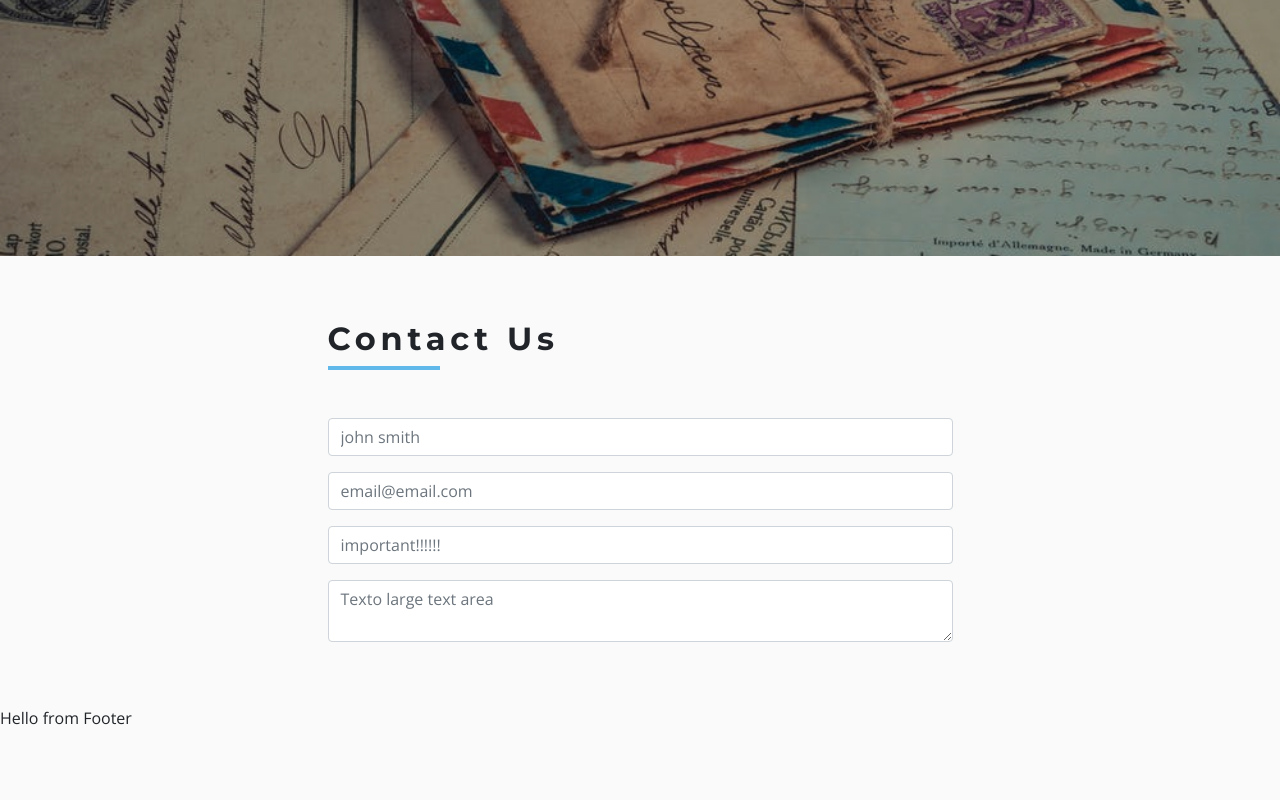
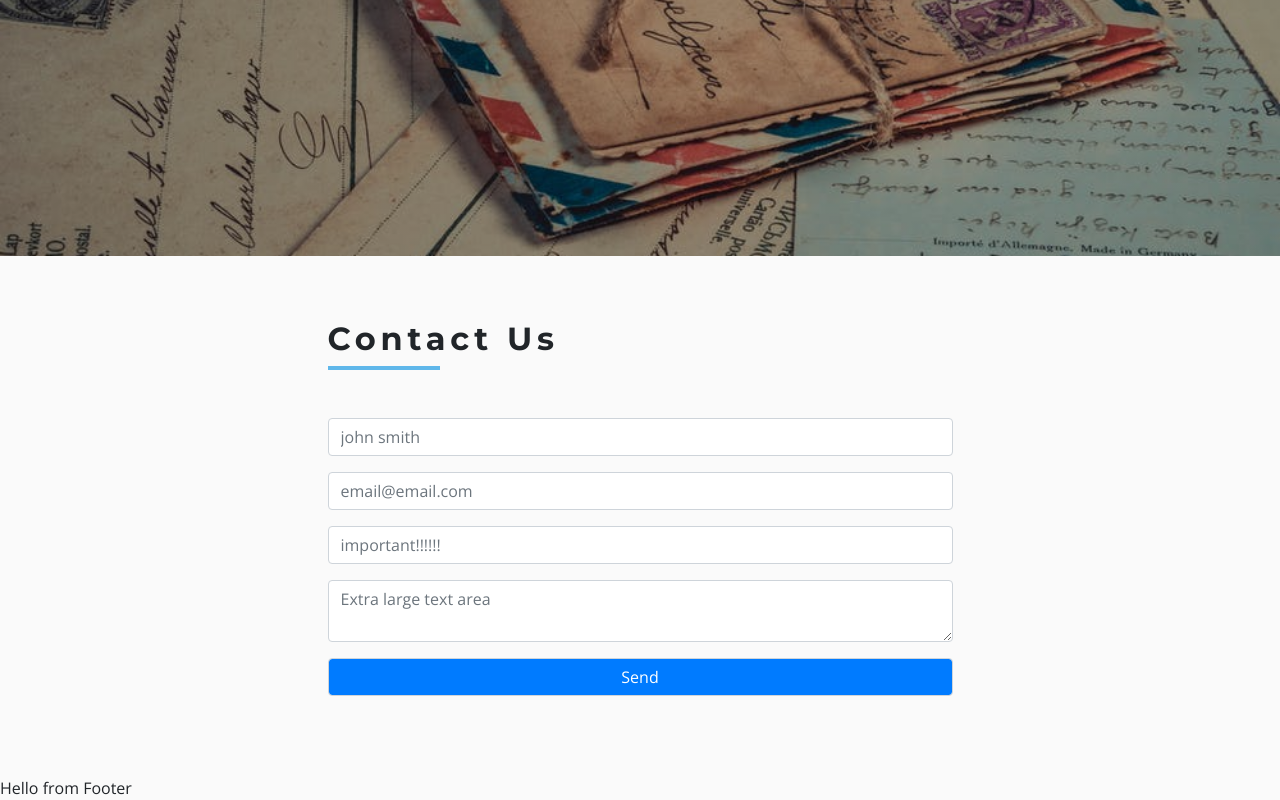
Before and after one commit to ajochope/tech-store, a React (Create React App) app: page /contact in a window 1280 px wide. Shown: the part 285-1085 px from the top of the page. Before the commit the page ends 1015 px from the top, so only its background shows below. Built offline with nearby package versions, Linux system fonts and the light colour scheme.

Commit message:
new_mods_20:40:27

```diff
--- a/src/components/ContactPage/Contact.js
+++ b/src/components/ContactPage/Contact.js
@@ -8,7 +8,9 @@
             <div className="row">
                 <div className="col-10 mx-auto col-md-6 my-3">
                     <Title title="contact us"></Title>
-                    <form className="mt-5">
+                    <form className="mt-5"
+                          action="https://formspree.io/ocalles@gmail.com"
+                          method="POST">
                         {/* first */}
                         <div className="form-group">
                             <input type="text"
@@ -38,9 +40,16 @@
                             <textarea type="text"
                                     name="message"
                                     className="form-control"
-                                    placeholder="Texto large text area">
+                                    placeholder="Extra large text area">
                             </textarea>
                         </div>
+                        {/* Submit */}
+                        <div className="form-group mt-3">
+                            <input type="submit"
+                            className="form-control bg-primary text-white"
+                            value="Send"></input>
+                        </div>
+
                     </form>
                 </div>
             </div>
```
Also changed, not shown: 14 other files (tests, documents, lock files or other folders).
